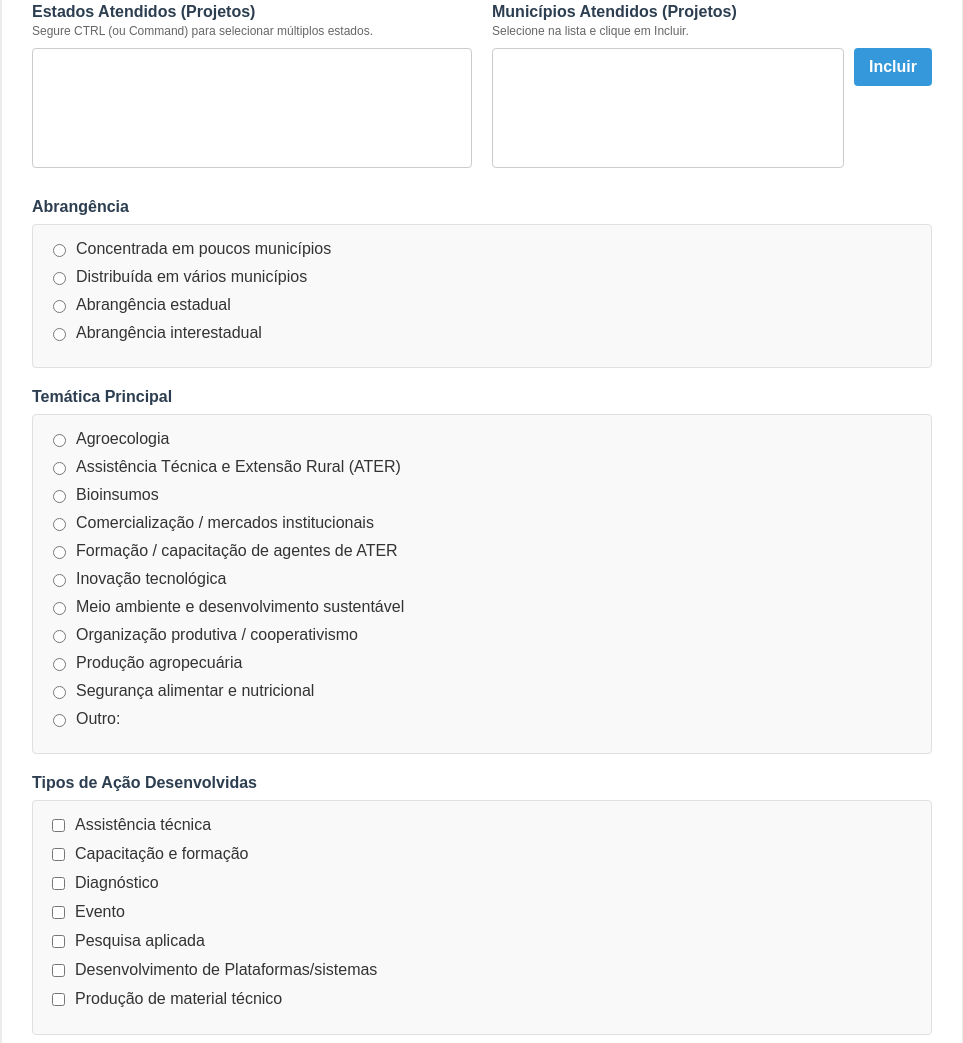
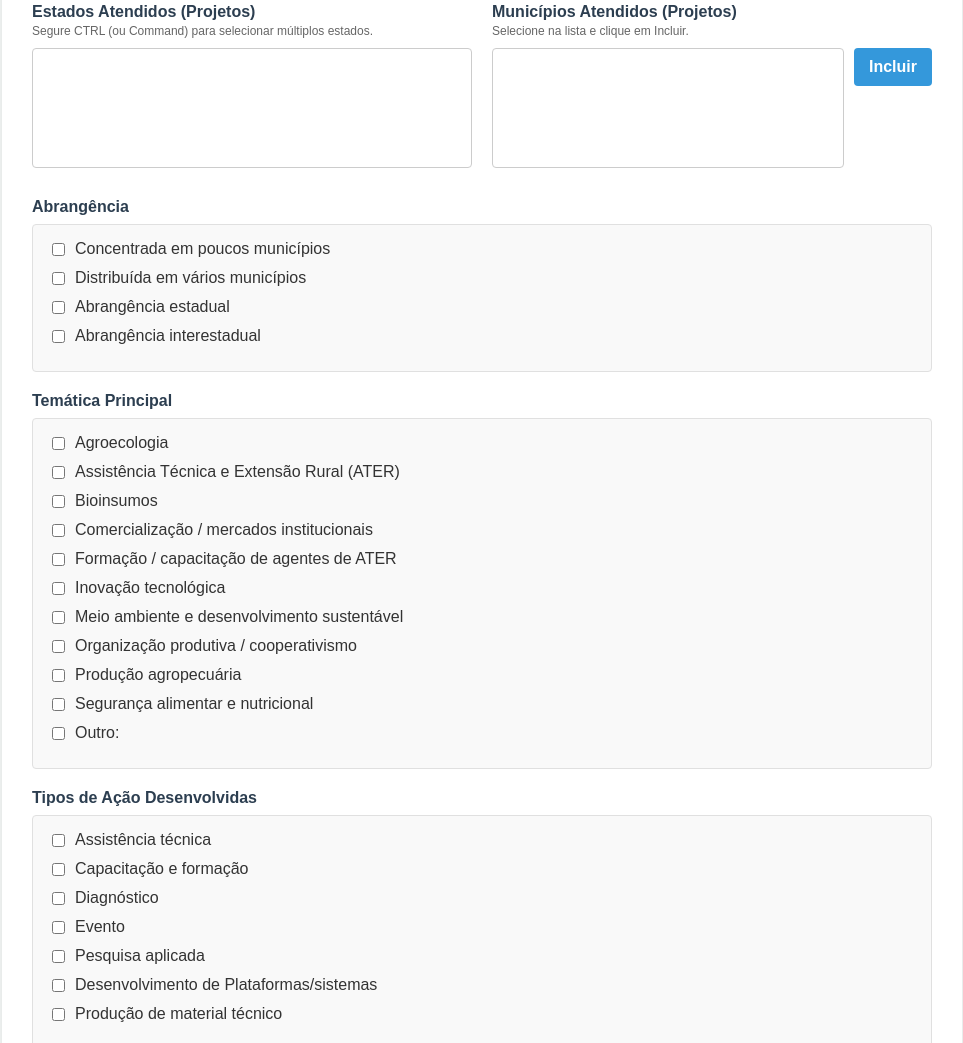
Before and after one commit to magnumgeografia/dater_ted, a plain HTML site: page index.html in a window 1280 px wide. Shown: the part 698-1741 px from the top of the page, without its empty margins (158-1121 px from the left). Drawn offline with Linux system fonts and the light colour scheme; no server answers.

Commit message:
index.html

```diff
--- a/index.html
+++ b/index.html
@@ -152,29 +152,29 @@
 
         <div class="form-group">
             <label>Abrangência</label>
-            <div class="radio-group">
-                <div class="checkbox-item"><input type="radio" name="abrangencia" value="Concentrada"> Concentrada em poucos municípios</div>
-                <div class="checkbox-item"><input type="radio" name="abrangencia" value="Distribuida"> Distribuída em vários municípios</div>
-                <div class="checkbox-item"><input type="radio" name="abrangencia" value="Estadual"> Abrangência estadual</div>
-                <div class="checkbox-item"><input type="radio" name="abrangencia" value="Interestadual"> Abrangência interestadual</div>
+            <div class="checkbox-group">
+                <div class="checkbox-item"><input type="checkbox" name="abrangencia" value="Concentrada"> Concentrada em poucos municípios</div>
+                <div class="checkbox-item"><input type="checkbox" name="abrangencia" value="Distribuida"> Distribuída em vários municípios</div>
+                <div class="checkbox-item"><input type="checkbox" name="abrangencia" value="Estadual"> Abrangência estadual</div>
+                <div class="checkbox-item"><input type="checkbox" name="abrangencia" value="Interestadual"> Abrangência interestadual</div>
             </div>
         </div>
 
         <div class="form-group">
             <label>Temática Principal</label>
-            <div class="radio-group">
-                <div class="checkbox-item"><input type="radio" name="tematica" value="Agroecologia"> Agroecologia</div>
-                <div class="checkbox-item"><input type="radio" name="tematica" value="ATER"> Assistência Técnica e Extensão Rural (ATER)</div>
-                <div class="checkbox-item"><input type="radio" name="tematica" value="Bioinsumos"> Bioinsumos</div>
-                <div class="checkbox-item"><input type="radio" name="tematica" value="Comercializacao"> Comercialização / mercados institucionais</div>
-                <div class="checkbox-item"><input type="radio" name="tematica" value="Formacao"> Formação / capacitação de agentes de ATER</div>
-                <div class="checkbox-item"><input type="radio" name="tematica" value="Inovacao"> Inovação tecnológica</div>
-                <div class="checkbox-item"><input type="radio" name="tematica" value="MeioAmbiente"> Meio ambiente e desenvolvimento sustentável</div>
-                <div class="checkbox-item"><input type="radio" name="tematica" value="Cooperativismo"> Organização produtiva / cooperativismo</div>
-                <div class="checkbox-item"><input type="radio" name="tematica" value="Producao"> Produção agropecuária</div>
-                <div class="checkbox-item"><input type="radio" name="tematica" value="SegurancaAlimentar"> Segurança alimentar e nutricional</div>
+            <div class="checkbox-group">
+                <div class="checkbox-item"><input type="checkbox" name="tematica" value="Agroecologia"> Agroecologia</div>
+                <div class="checkbox-item"><input type="checkbox" name="tematica" value="ATER"> Assistência Técnica e Extensão Rural (ATER)</div>
+                <div class="checkbox-item"><input type="checkbox" name="tematica" value="Bioinsumos"> Bioinsumos</div>
+                <div class="checkbox-item"><input type="checkbox" name="tematica" value="Comercializacao"> Comercialização / mercados institucionais</div>
+                <div class="checkbox-item"><input type="checkbox" name="tematica" value="Formacao"> Formação / capacitação de agentes de ATER</div>
+                <div class="checkbox-item"><input type="checkbox" name="tematica" value="Inovacao"> Inovação tecnológica</div>
+                <div class="checkbox-item"><input type="checkbox" name="tematica" value="MeioAmbiente"> Meio ambiente e desenvolvimento sustentável</div>
+                <div class="checkbox-item"><input type="checkbox" name="tematica" value="Cooperativismo"> Organização produtiva / cooperativismo</div>
+                <div class="checkbox-item"><input type="checkbox" name="tematica" value="Producao"> Produção agropecuária</div>
+                <div class="checkbox-item"><input type="checkbox" name="tematica" value="SegurancaAlimentar"> Segurança alimentar e nutricional</div>
                 <div class="checkbox-item">
-                    <input type="radio" name="tematica" value="Outro" onchange="toggleOutroTematica(this)"> Outro:
+                    <input type="checkbox" name="tematica" value="Outro" onchange="toggleOutroTematica(this)"> Outro:
                     <input type="text" id="tematicaOutro" name="tematicaOutro" class="dynamic-input" placeholder="Especifique...">
                 </div>
             </div>
@@ -348,26 +348,16 @@
         inputEscondido.value = listaMunicipiosAdicionados.join(', ');
     }
 
-    function toggleOutroTematica(radio) {
+    function toggleOutroTematica(checkbox) {
         const inputOutro = document.getElementById('tematicaOutro');
-        const radios = document.getElementsByName('tematica');
 
-        radios.forEach(r => {
-            r.addEventListener('change', () => {
-                if(document.querySelector('input[name="tematica"]:checked').value === 'Outro') {
-                    inputOutro.style.display = 'inline-block';
-                    inputOutro.required = true;
-                } else {
-                    inputOutro.style.display = 'none';
-                    inputOutro.required = false;
-                    inputOutro.value = '';
-                }
-            });
-        });
-
-        if(radio.value === 'Outro') {
+        if(checkbox.checked) {
             inputOutro.style.display = 'inline-block';
             inputOutro.required = true;
+        } else {
+            inputOutro.style.display = 'none';
+            inputOutro.required = false;
+            inputOutro.value = '';
         }
     }
 
@@ -472,8 +462,8 @@
             telefone: document.getElementById('telefone').value,
             estados: Array.from(document.getElementById('estados').selectedOptions).map(opt => opt.text).join(", "),
             municipios: munSelecionados,
-            abrangencia: document.querySelector('input[name="abrangencia"]:checked') ? document.querySelector('input[name="abrangencia"]:checked').value : "",
-            tematica: document.querySelector('input[name="tematica"]:checked') ? (document.querySelector('input[name="tematica"]:checked').value === "Outro" ? "Outro: " + document.getElementById('tematicaOutro').value : document.querySelector('input[name="tematica"]:checked').value) : "",
+            abrangencia: getCheckedValues('abrangencia'),
+            tematica: Array.from(document.querySelectorAll('input[name="tematica"]:checked')).map(cb => cb.value === "Outro" ? "Outro: " + document.getElementById('tematicaOutro').value : cb.value).join(", "),
             tiposAcao: getCheckedValues('tiposAcao'),
             totalBeneficiarios: document.getElementById('totalBeneficiarios').value,
             beneficiariosDetalhados: getDynamicValues('ben'),
@@ -492,7 +482,6 @@
             dificuldades: getCheckedValues('dificuldades')
         };
 
-        // NÃO SE ESQUEÇA DE COLAR SUA URL AQUI ANTES DE ENVIAR PARA O GITHUB!
         const URL_APPS_SCRIPT = "https://script.google.com/macros/s/AKfycbxKpXQB3KaVw5MQSllK72CqjUe86k3YIP4BoFoImLffUjS4v59ZFeaKyHBR-PtOMJ6flw/exec";
 
         try {
```
